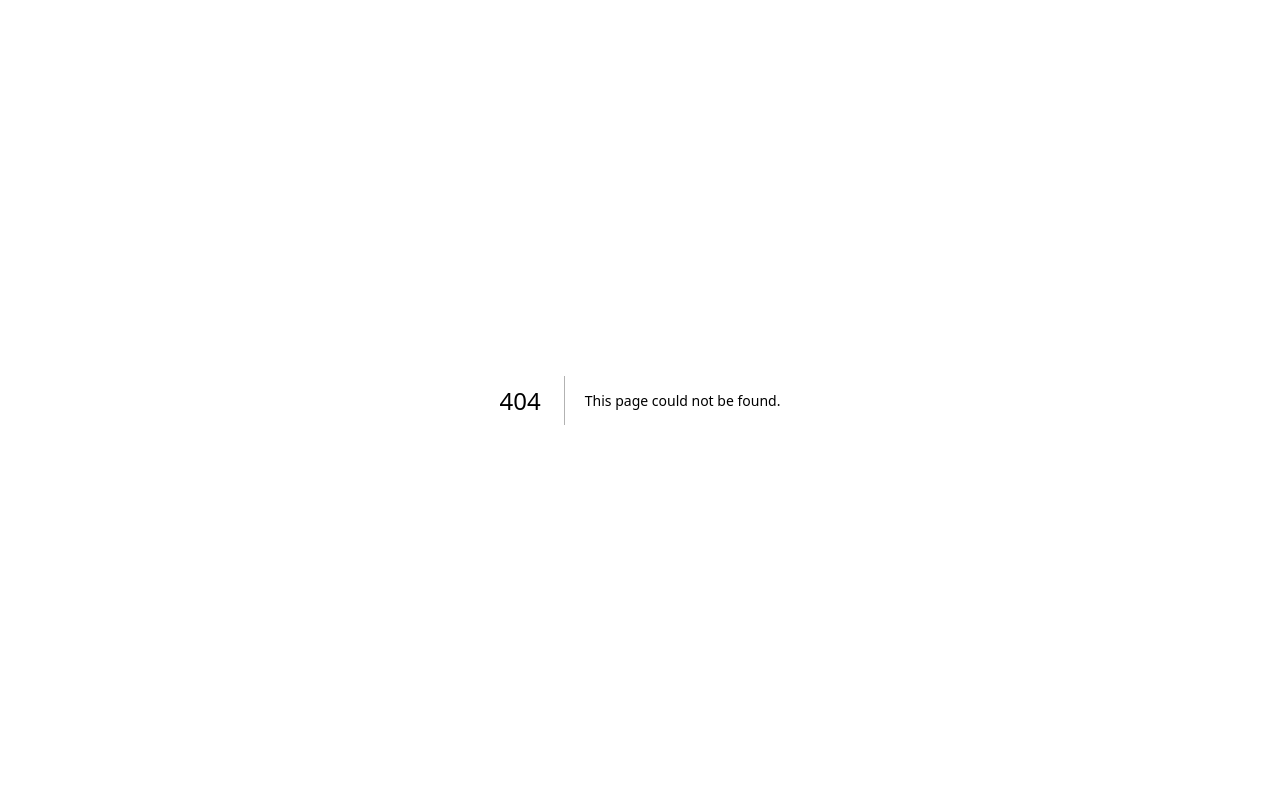
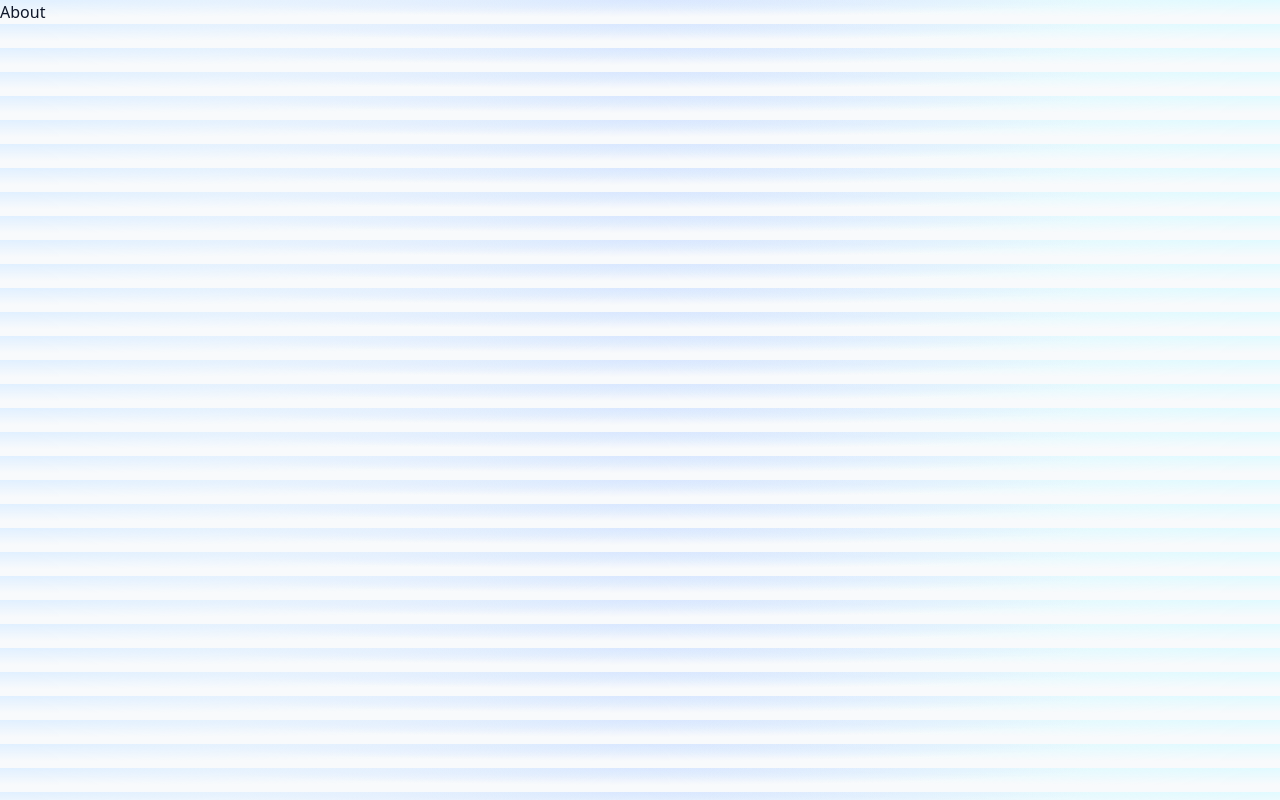
Before and after one commit to chilmi89/Neonix, a Next.js app: page /about in a window 1280 px wide. Before the commit this address had no page. Built offline with nearby package versions, Linux system fonts and the light colour scheme.

Commit message:
tambah halaman
nambah foldet dan file about

```diff
--- /dev/null
+++ b/src/app/(frontend)/about/page.tsx
@@ -0,0 +1,7 @@
+export default function About() {
+    return (
+        <div>
+            <h1>About</h1>
+        </div>
+    )
+}
```
